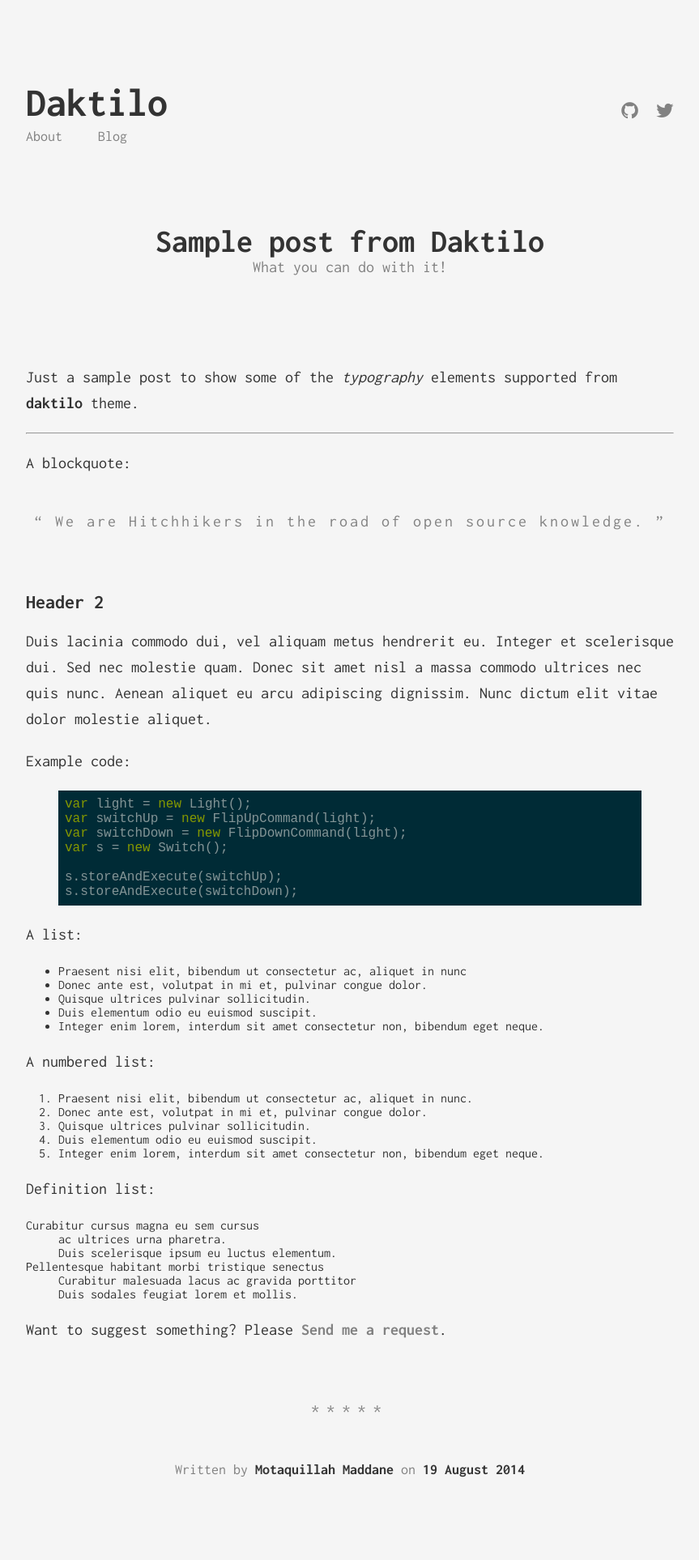
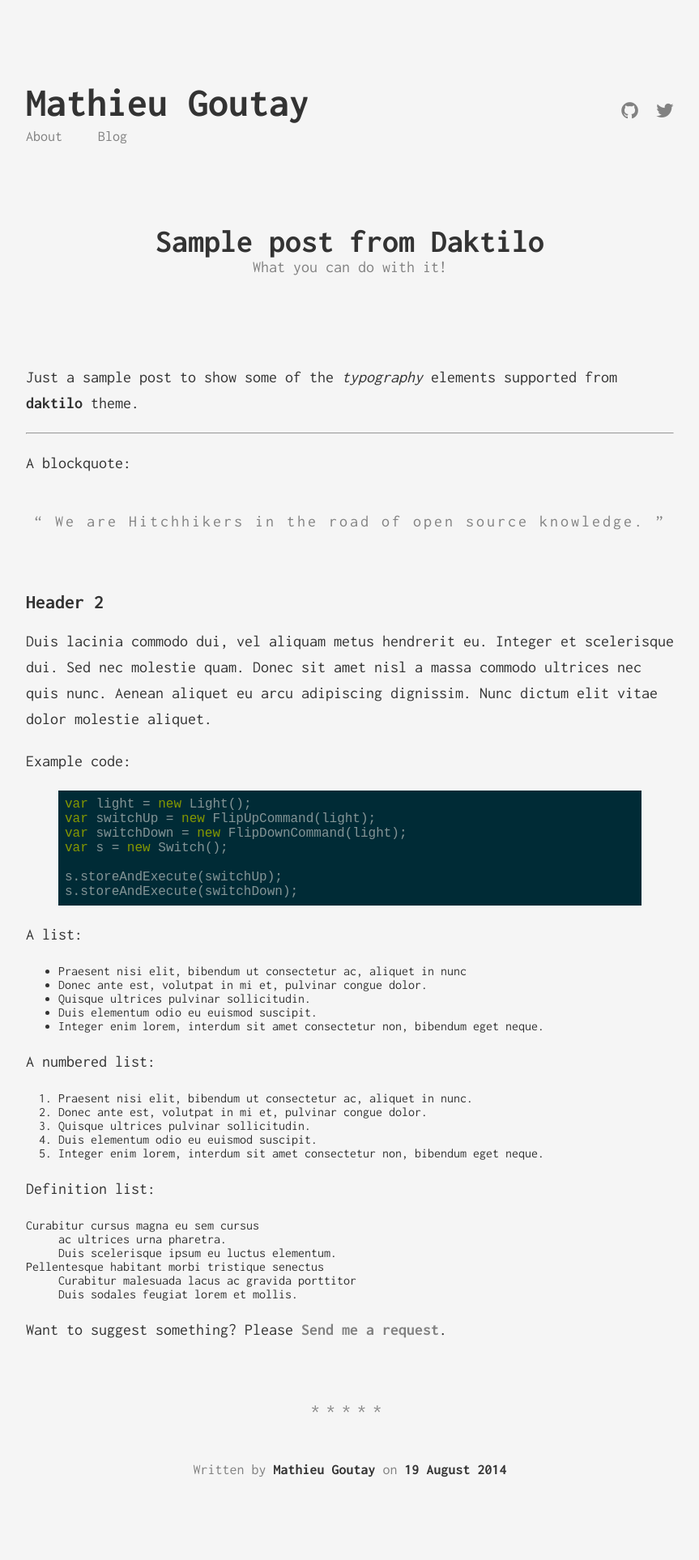
Before and after one commit to goutaymathieu/goutaymathieu.github.io, a Jekyll site: the page built from _posts/2015-09-08-sample-post.markdown, in a window 1280 px wide. Shown: the whole page at 81% size, without its empty margins (208-1071 px from the left). Built offline with Jekyll 4.4.1, drawn with Linux system fonts in a browser that asks for light colours; some of the changed lines change nothing that is shown.

Commit message:
Update _config.yml

```diff
--- a/_config.yml
+++ b/_config.yml
@@ -1,19 +1,15 @@
 # Site settings
-title: Daktilo
+title: Mathieu Goutay
 description: >
-  Write an awesome description for your new site here. You can edit this
-  line in _config.yml. It will appear in your document head meta (for
-  Google search results) and in your feed.xml site description.
+  Mathieu Goutay's personal website
 
 baseurl: "" # the subpath of your site, e.g. /blog/
 url: "http://hitchhiker.ma" # the base hostname & protocol for your site
 
 author:
-  fullname: Motaquillah Maddane
-  googleplus: https://www.google.com/+MotaquillahMaddane
-  github: kronik3r
-  twitter: electrik_frog
-  # disqus: your_disqus_forum_shortname
+  fullname: Mathieu Goutay
+  github: mgoutay
+  twitter: mgoutay
 
 # google_analytics: 'UA-XXXXXXXX-X'
 
```
